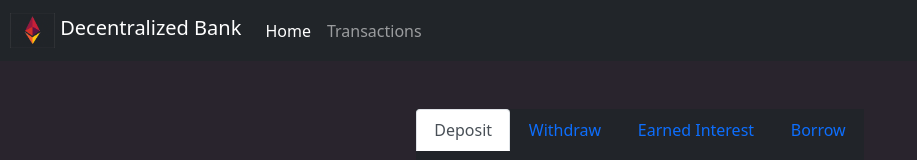
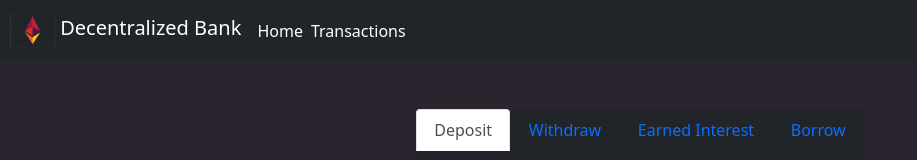
Before and after one commit to MarinaBartulov/decentralized-bank, a React (Create React App) app: page / in a window 1280 px wide. Shown: the top 160 px of the page, without its empty margins (0-917 px from the left). Built offline with nearby package versions, Linux system fonts and the light colour scheme.

Commit message:
router fixed for ipfs

```diff
--- a/package.json
+++ b/package.json
@@ -1,5 +1,6 @@
 {
   "name": "decentralized-bank",
+  "homepage": "./",
   "version": "0.1.0",
   "private": true,
   "dependencies": {
--- a/public/index.html
+++ b/public/index.html
@@ -9,7 +9,6 @@
       name="description"
       content="Web site created using create-react-app"
     />
-    <link rel="apple-touch-icon" href="%PUBLIC_URL%/logo192.png" />
     <!--
       Notice the use of %PUBLIC_URL% in the tags above.
       It will be replaced with the URL of the `public` folder during the build.
--- a/src/components/App.js
+++ b/src/components/App.js
@@ -3,7 +3,7 @@ import './App.css';
 import CustomNavbar from './CustomNavbar';
 import Transactions from './Transactions';
 import Home from './Home';
-import { BrowserRouter as Router, Routes, Route } from 'react-router-dom';
+import { HashRouter as Router, Routes, Route } from 'react-router-dom';
 import Web3 from 'web3';
 import { ToastContainer } from 'react-toastify';
 import 'react-toastify/dist/ReactToastify.css';
--- a/src/components/CustomNavbar.css
+++ b/src/components/CustomNavbar.css
@@ -5,3 +5,9 @@
 .identicon {
   margin-right:  0.5em;
 }
+
+.custom-link {
+  color: white !important;
+  margin-right: 0.5em;
+  text-decoration: none;
+}
--- a/src/components/CustomNavbar.js
+++ b/src/components/CustomNavbar.js
@@ -2,12 +2,13 @@ import logo from '../assets/logo.png';
 import './CustomNavbar.css';
 import { Navbar, Nav } from 'react-bootstrap'
 import Identicon from 'react-identicons';
+import { Link } from 'react-router-dom';
 
 function CustomNavbar(props) {
 
 	return(
 		<Navbar bg="dark" variant="dark">
-          <Navbar.Brand href="/home" className="navbar-brand">
+          <Navbar.Brand href="#/home" className="navbar-brand">
             <img
               alt=""
               src={logo}
@@ -19,8 +20,8 @@ function CustomNavbar(props) {
           </Navbar.Brand>
           <Navbar.Collapse className="justify-content-start" id="basic-navbar-nav">
             <Nav activeKey="/home" className="justify-content-end">
-              <Nav.Link href="/home">Home</Nav.Link>
-              <Nav.Link href="/transactions">Transactions</Nav.Link>
+              <Link className="custom-link" to="/home">Home</Link>
+              <Link className="custom-link" to="/transactions">Transactions</Link>
             </Nav>
           </Navbar.Collapse>
         <Navbar.Collapse className="justify-content-end" id="basic-navbar-nav">
```
